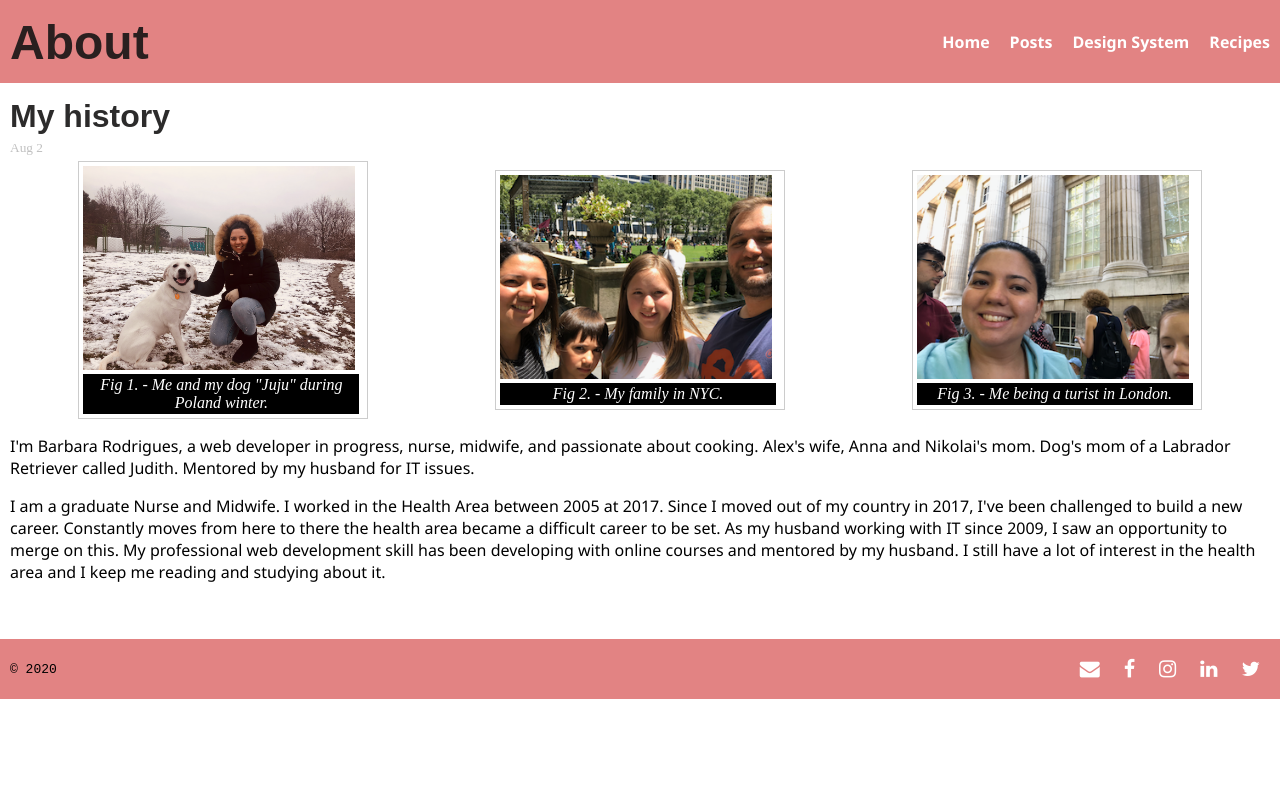
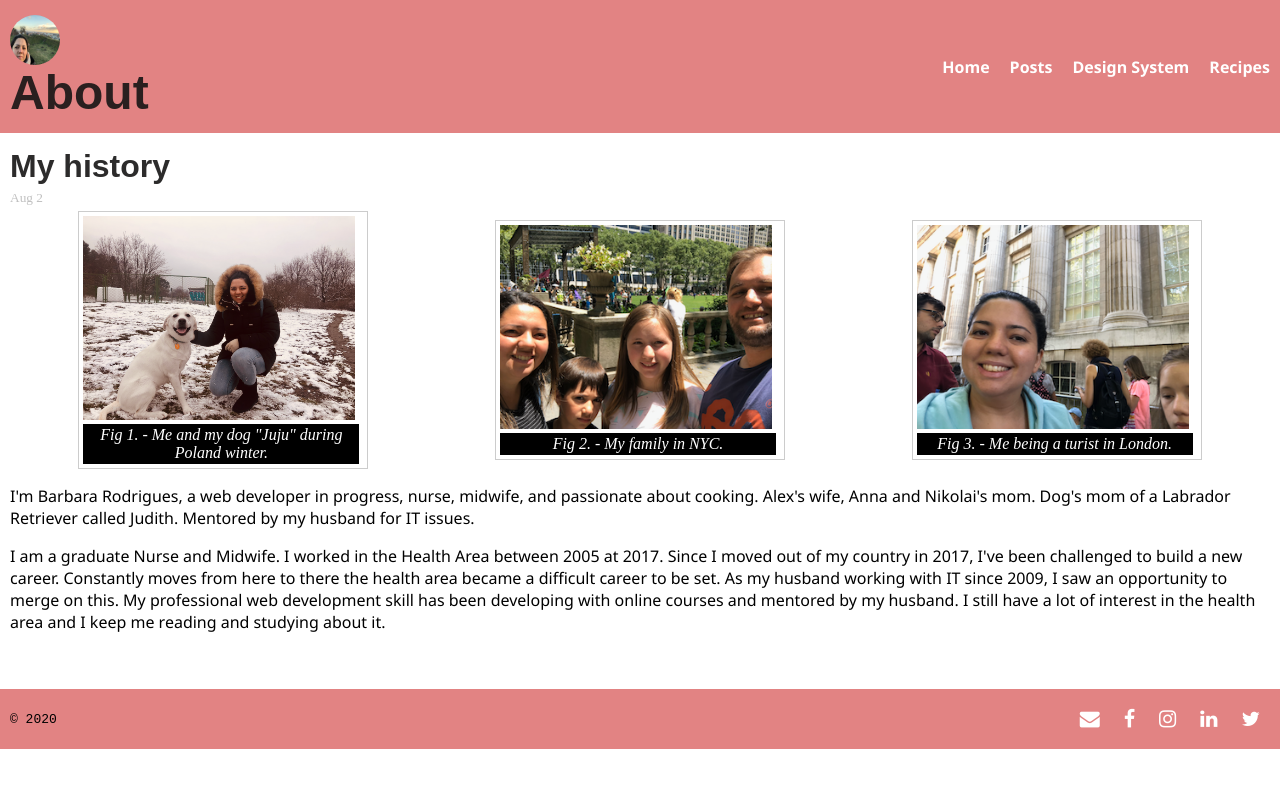
Before and after one commit to barbaracrp/udacity-project-1, a plain HTML site: page about.html in a window 1280 px wide. Drawn offline with Linux system fonts and the light colour scheme.

Commit message:
create avatar component

```diff
--- a/about.html
+++ b/about.html
@@ -11,7 +11,12 @@
 <body>
     <div class="container">
         <header class="header">
-            <h1>About</h1>
+            <h1>
+                <div class="avatar">
+                    <img class="profile-pic" src="assets/images/avatar.png" />
+                </div>
+                About
+            </h1>
             <nav class="navbar">
                 <ul>
                     <li><a href="index.html">Home</a></li>
--- a/assets/css/components.css
+++ b/assets/css/components.css
@@ -1,5 +1,11 @@
 .avatar {
+    height: 50px;
+	width: 50px;
+}
+.avatar > img {
     border-radius: 50%;
+    height: 100%;
+	width: 100%;
 }
 
 /* cards */
```
Also changed, not shown: assets/images/avatar.png (added).
